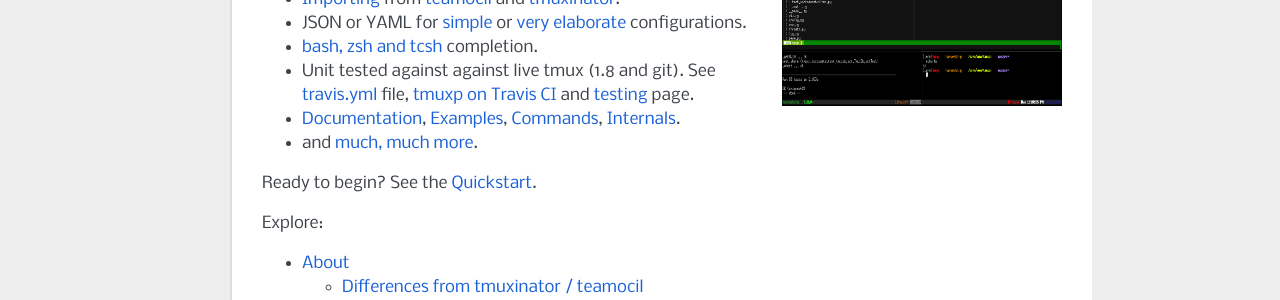
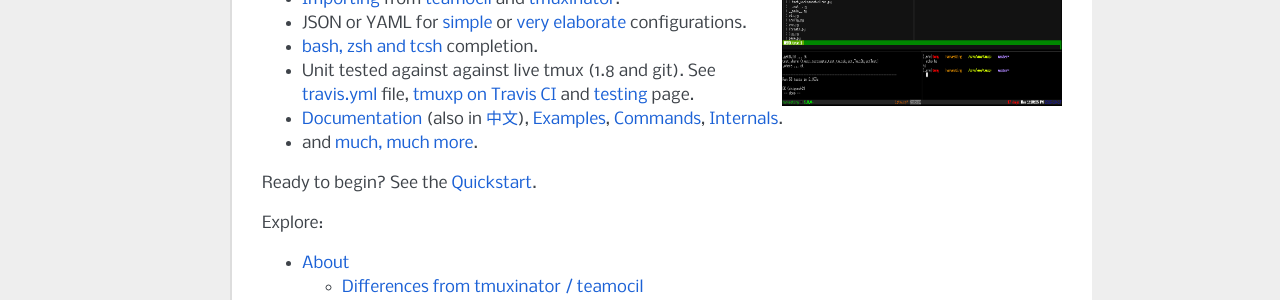
Before and after one commit to tmux-python/tmuxp, a Sphinx documentation site: the page built from doc/index.rst, in a window 1280 px wide. Shown: the part 311-611 px from the top of the page. Built offline with Sphinx 7.4.7, drawn with Linux system fonts in a browser that asks for light colours.

Commit message:
Add link to chinese docs

```diff
--- a/README.rst
+++ b/README.rst
@@ -20,7 +20,7 @@
 - `bash, zsh and tcsh`_ completion.
 - Unit tested against against live tmux (1.8 and git). See `travis.yml`_
   file, `tmuxp on Travis CI`_ and `testing`_ page.
-- `Documentation`_, `Examples`_, `Commands`_, `Internals`_.
+- `Documentation`_ (also in `中文`_), `Examples`_, `Commands`_, `Internals`_.
 - and `much, much more`_.
 
 Ready to begin? See the `Quickstart`_.
@@ -57,6 +57,7 @@
 
 .. _tmuxp on Travis CI: http://travis-ci.org/tony/tmuxp
 .. _Documentation: http://tmuxp.rtfd.org/
+.. _中文: http://tmuxp-zh.rtfd.org/
 .. _tmux(1): http://tmux.sourceforge.net/
 .. _tmuxinator: https://github.com/aziz/tmuxinator
 .. _teamocil: https://github.com/remiprev/teamocil
--- a/doc/index.rst
+++ b/doc/index.rst
@@ -16,13 +16,14 @@
 - `bash, zsh and tcsh`_ completion.
 - Unit tested against against live tmux (1.8 and git). See `travis.yml`_
   file, `tmuxp on Travis CI`_ and `testing`_ page.
-- `Documentation`_, `Examples`_, `Commands`_, `Internals`_.
+- `Documentation`_ (also in `中文`_), `Examples`_, `Commands`_, `Internals`_.
 - and `much, much more`_.
 
 Ready to begin? See the `Quickstart`_.
 
 .. _tmuxp on Travis CI: http://travis-ci.org/tony/tmuxp
 .. _Documentation: http://tmuxp.rtfd.org/
+.. _中文: http://tmuxp-zh.rtfd.org/
 .. _tmux(1): http://tmux.sourceforge.net/
 .. _tmuxinator: https://github.com/aziz/tmuxinator
 .. _teamocil: https://github.com/remiprev/teamocil
```
Also changed, not shown: 1 other file.
